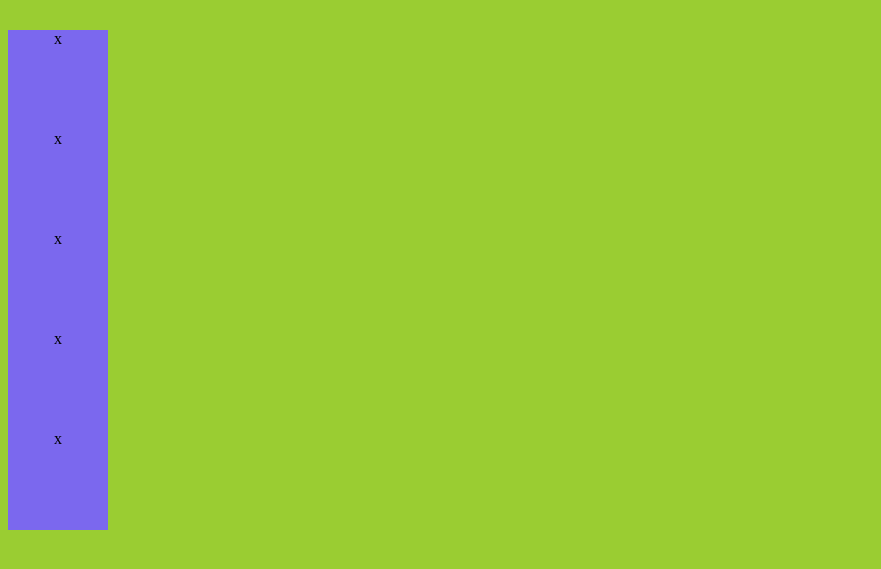
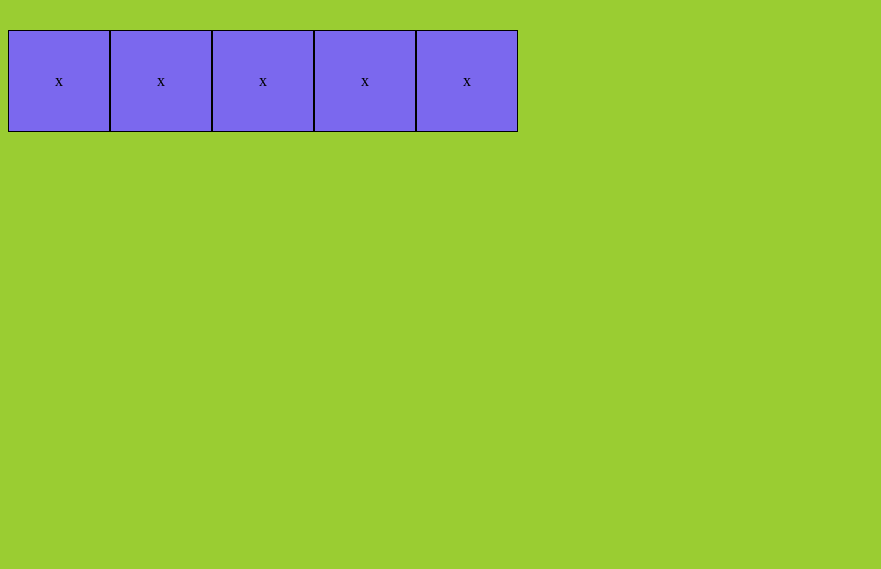
Before and after one commit to DomenicoAgostino/js-fizzbuzzdom, a plain HTML site: page index.html in a window 1280 px wide. Shown: the part 95-664 px from the top of the page, without its empty margins (0-881 px from the left). Drawn offline with Linux system fonts and the light colour scheme.

Commit message:
Aggiunta d.flex container

```diff
--- a/css/style.css
+++ b/css/style.css
@@ -10,12 +10,18 @@ h1 {
 }
 
 
+.container {
+  display: flex;
+}
+
 
 .boxe {
   display: flex;
   justify-content: center;
+  align-items: center;
   background-color: mediumslateblue ;
   color: black;
   width: 100px;
   height: 100px;
+  border: 1px solid black;
 }
```
